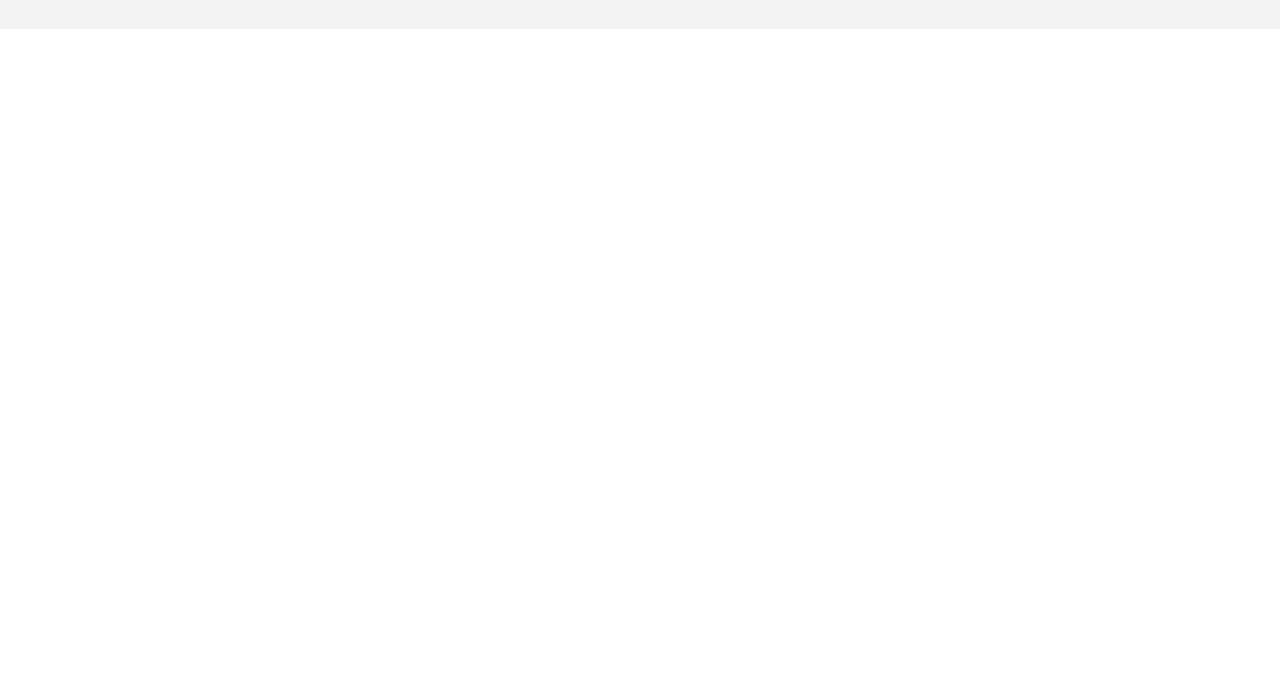
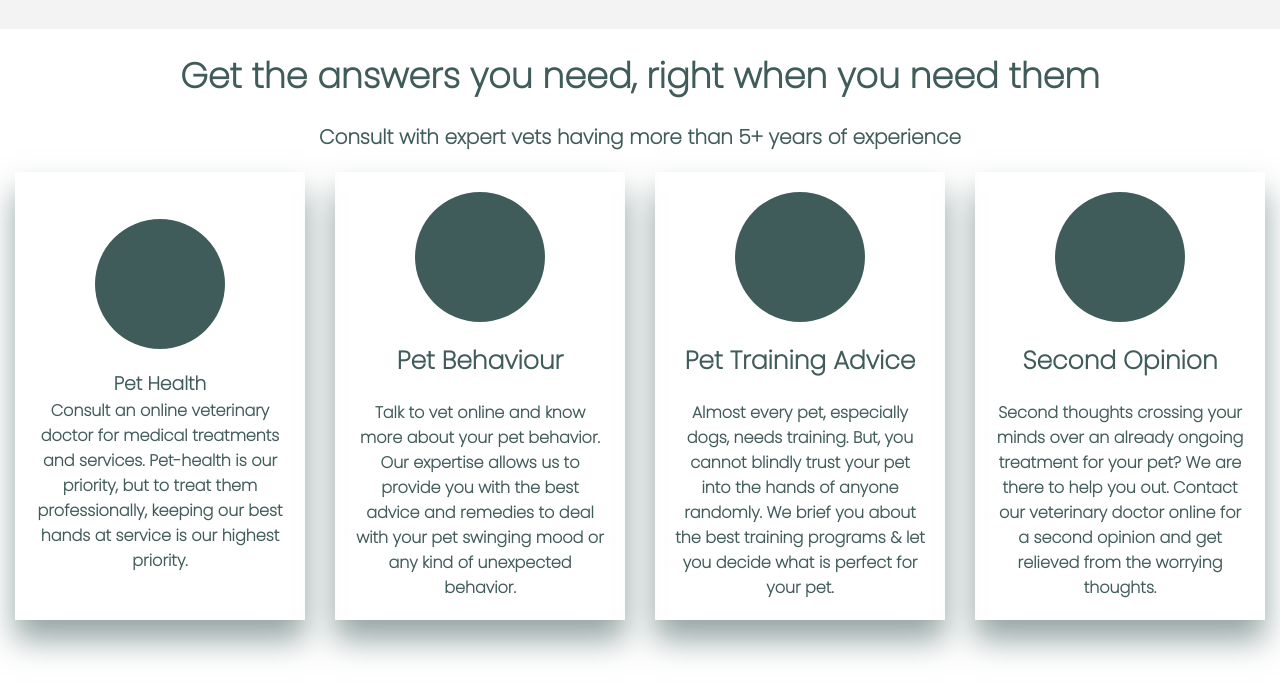
Before and after one commit to piyush0001-wq/Final-Sem-Project, a React (Create React App) app: page / in a window 1280 px wide. Shown: the part 1642-2340 px from the top of the page. Before the commit the page ends 1671 px from the top, so only its background shows below. Built offline with nearby package versions, Linux system fonts and the light colour scheme; no server answers.

Commit message:
services added

```diff
--- a/src/App.js
+++ b/src/App.js
@@ -3,12 +3,14 @@ import { useState } from 'react'
 import Navigation from './components/Navigation'
 import Home from './components/Home'
 import { useAuthState } from 'react-firebase-hooks/auth';
+import Services from './components/Services/Services';
 function App() {
 
   return (
     <div className="App">
       <Navigation />
       <Home />
+      <Services />
     </div>
   );
 }
--- a/src/components/HowItWorks/HowItWorks.js
+++ b/src/components/HowItWorks/HowItWorks.js
@@ -5,7 +5,7 @@ import './HowItWorks.css'
 function HowItWorks() {
   return (
     <div className="HowItWorks">
-      <h1>How it works?</h1>
+      <h1>How Online Veterinarian Service works??</h1>
       <div className="content">
         <div className="StepsToWork">
           <div className="icons">
--- a/src/components/HowItWorks/HowItWorks.scss
+++ b/src/components/HowItWorks/HowItWorks.scss
@@ -36,6 +36,8 @@
             border-radius: 50%;
           }
         }
+      }
+
       }
       .steps {
         display: flex;
--- /dev/null
+++ b/src/components/Services/Services.js
@@ -0,0 +1,34 @@
+import React from 'react'
+import './services.css'
+function Services() {
+  return (
+    <div className="Services">
+      <h2>Get the answers you need, right when you need them</h2>
+      <p>Consult with expert vets having more than 5+ years of experience</p>
+      <div className="service_box">
+        <div className="service01">
+          <div className="img"></div>
+          <h3>Pet Health</h3>
+          <p>Consult an online veterinary doctor for medical treatments and services. Pet-health is our priority, but to treat them professionally, keeping our best hands at service is our highest priority.</p>
+        </div>
+        <div className="service02">
+          <div className="img"></div>
+          <h3>Pet Behaviour </h3>
+          <p>Talk to vet online and know more about your pet behavior. Our expertise allows us to provide you with the best advice and remedies to deal with your pet swinging mood or any kind of unexpected behavior.</p>
+        </div>
+        <div className="service03">
+          <div className="img"></div>
+          <h3>Pet Training Advice</h3>
+          <p>Almost every pet, especially dogs, needs training. But, you cannot blindly trust your pet into the hands of anyone randomly. We brief you about the best training programs & let you decide what is perfect for your pet.</p>
+        </div>
+        <div className="service04">
+          <div className="img"></div>
+          <h3>Second Opinion</h3>
+          <p>Second thoughts crossing your minds over an already ongoing treatment for your pet? We are there to help you out. Contact our veterinary doctor online for a second opinion and get relieved from the worrying thoughts.</p>
+        </div>
+      </div>
+    </div>
+  )
+}
+
+export default Services
--- /dev/null
+++ b/src/components/Services/services.css
@@ -0,0 +1,80 @@
+.Services {
+  height: 100vh;
+  width: 100%;
+  color: #405c5a;
+}
+
+.Services > h2 {
+  text-align: center;
+  padding: 20px 0;
+  font-size: 35px;
+}
+
+.Services > p {
+  text-align: center;
+  font-weight: bold;
+  font-size: 20px;
+}
+
+.Services .service_box {
+  display: -webkit-box;
+  display: -ms-flexbox;
+  display: flex;
+  margin: auto 0;
+  -ms-flex-wrap: wrap;
+      flex-wrap: wrap;
+  -ms-flex-pack: distribute;
+      justify-content: space-around;
+  text-align: center;
+}
+
+.Services .service_box .service01,
+.Services .service_box .service02,
+.Services .service_box .service03,
+.Services .service_box .service04 {
+  margin: 20px 0px;
+  width: 250px;
+  display: -webkit-box;
+  display: -ms-flexbox;
+  display: flex;
+  -webkit-box-pack: center;
+      -ms-flex-pack: center;
+          justify-content: center;
+  -webkit-box-align: center;
+      -ms-flex-align: center;
+          align-items: center;
+  -webkit-box-orient: vertical;
+  -webkit-box-direction: normal;
+      -ms-flex-direction: column;
+          flex-direction: column;
+  padding: 20px;
+  -webkit-box-shadow: 0 20px 30px #405c5a8e;
+          box-shadow: 0 20px 30px #405c5a8e;
+}
+
+.Services .service_box .service01 .img,
+.Services .service_box .service02 .img,
+.Services .service_box .service03 .img,
+.Services .service_box .service04 .img {
+  height: 130px;
+  width: 130px;
+  border-radius: 50%;
+  background: #405c5a;
+  margin-bottom: 20px;
+}zzzzzzzzz
+
+.Services .service_box .service01 h3,
+.Services .service_box .service02 h3,
+.Services .service_box .service03 h3,
+.Services .service_box .service04 h3 {
+  margin-bottom: 20px;
+  font-size: 25px;
+}
+
+.Services .service_box .service01 p,
+.Services .service_box .service02 p,
+.Services .service_box .service03 p,
+.Services .service_box .service04 p {
+  font-weight: bold;
+}
+/*# sourceMappingURL=services.css.map */
--- /dev/null
+++ b/src/components/Services/services.scss
@@ -0,0 +1,49 @@
+.Services {
+  height: 100vh;
+  width: 100%;
+  color: #405c5a;
+  > h2 {
+    text-align: center;
+    padding: 20px 0;
+    font-size: 35px;
+  }
+  > p {
+    text-align: center;
+    font-weight: bold;
+    font-size: 20px;
+  }
+  .service_box {
+    display: flex;
+    margin: auto 0;
+    flex-wrap: wrap;
+    justify-content: space-around;
+    text-align: center;
+    .service01,
+    .service02,
+    .service03,
+    .service04 {
+      margin: 20px 0px;
+      width: 250px;
+      display: flex;
+      justify-content: center;
+      align-items: center;
+      flex-direction: column;
+      padding: 20px;
+      box-shadow: 0 20px 30px #405c5a8e;
+      .img {
+        height: 130px;
+        width: 130px;
+        border-radius: 50%;
+        background: #405c5a;
+        margin-bottom: 20px;
+      }
+      h3 {
+        margin-bottom: 20px;
+        font-size: 25px;
+      }
+      p {
+        font-weight: bold;
+      }
+    }
+  }
+}
```
Also changed, not shown: 1 other file (tests, documents, lock files or other folders).
